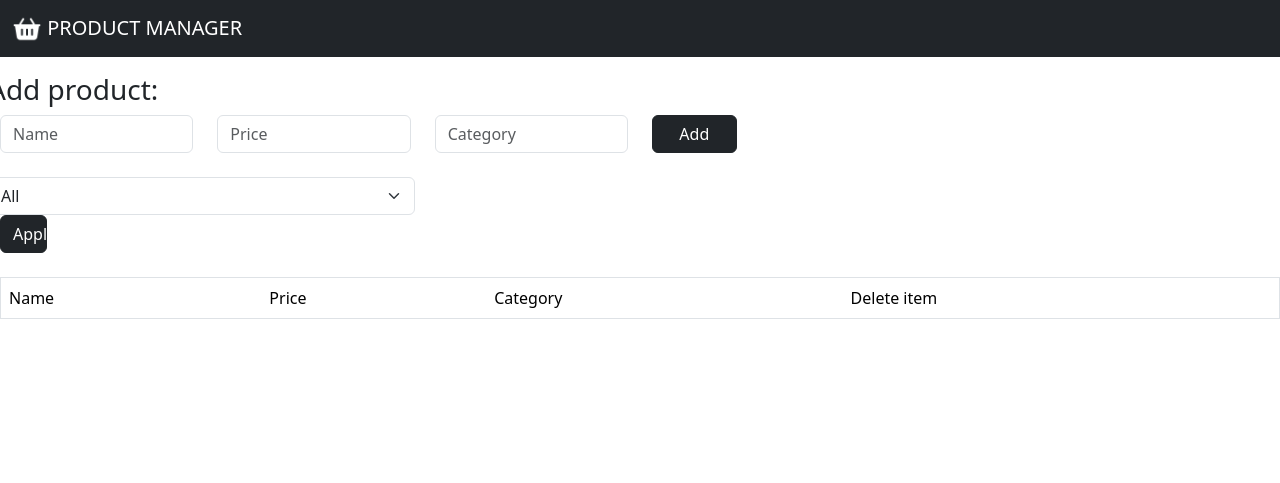
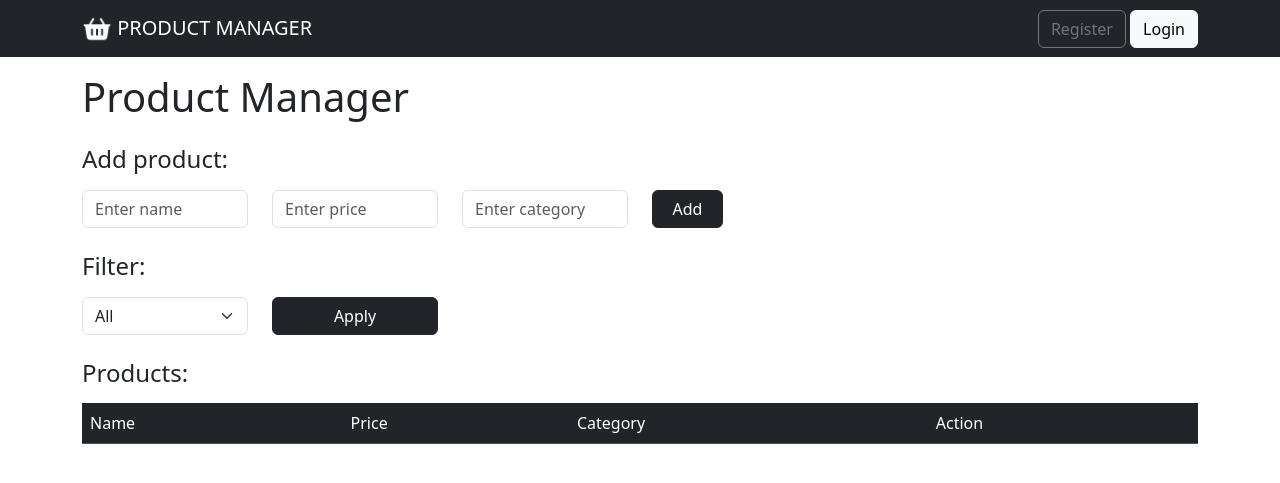
Before and after one commit to kiyalum/Product_Manager, a Flask app: template templates/index.html in a window 1280 px wide. Shown: the top 483 px of the page. Run offline with Flask 3, Linux system fonts and the light colour scheme; the template is opened without the code that fills it, so the values that code supplies are empty.

Commit message:
Login and Reegister

```diff
--- a/app.py
+++ b/app.py
@@ -1,4 +1,6 @@
-from flask import Flask, render_template, request, redirect, url_for, flash
+from flask import Flask, render_template, request, redirect, url_for, flash, session
+from werkzeug.security import generate_password_hash, check_password_hash
+
 from models import init_db
 from action_db import *
 
@@ -6,24 +8,30 @@ app = Flask(__name__)
 app.secret_key = "anything"
 init_db()
 
+def is_logged():
+    return 'company_name' in session
+
 @app.route('/', methods=['GET', 'POST'])
 def index():
+    if not is_logged():
+        return redirect(url_for('login'))
+
     if request.method == 'POST':
         product_name = request.form.get('name').lower()
-        product_price = request.form.get('price')
-        product_category = request.form.get('category')
+        product_price = float(request.form.get('price'))
+        product_category = request.form.get('category').lower()
         if product_exist(product_name):
             flash('Product already exists!')
         else:
             add_product(product_name, product_price, product_category)
+            flash('Product added!')
         return redirect(url_for('index'))
 
-    filter_items = None
     categories = get_all_categories()
     choice_category = request.args.get('category', 'all')
 
     if choice_category == 'all':
-        filter_items = get_all_items()
+        filter_items = get_all_products()
     else:
         filter_items = get_product_by_category(choice_category)
 
@@ -38,4 +46,43 @@ def delete(name):
         flash('Item removed from list!')
         return redirect(url_for('index'))
 
+@app.route('/register', methods=['GET', 'POST'])
+def register():
+    if request.method == 'POST':
+        name = request.form.get('name_company')
+        password = request.form.get('password')
+
+        if company_exists(name):
+            flash('Company already exists!')
+            return redirect(url_for('register'))
+        else:
+            password_hash = generate_password_hash(password)
+
+            flash(f'Company {name} is registered!')
+            add_company(name, password_hash)
+            return redirect(url_for('login'))
+
+    return render_template('register.html')
+
+@app.route('/login', methods=['GET', 'POST'])
+def login():
+    if request.method == 'POST':
+        name = request.form.get('name_company')
+        password = request.form.get('password')
+
+        if not company_exists(name):
+            flash(f'Company {name} does not exist!')
+            return redirect(url_for('login'))
+
+        company = get_company_by_name(name)
+        if not check_password_hash(company.password, password):
+            flash('Password incorrect!')
+            return redirect(url_for('login'))
+
+        session['company_name'] = company.name
+        flash(f'Welcome, {company.name}!')
+        return redirect(url_for('index'))
+
+    return render_template('login.html')
+
 app.run(debug=True)
--- a/templates/index.html
+++ b/templates/index.html
@@ -6,40 +6,51 @@
     <link href="https://cdn.jsdelivr.net/npm/bootstrap@5.3.8/dist/css/bootstrap.min.css" rel="stylesheet" integrity="sha384-sRIl4kxILFvY47J16cr9ZwB07vP4J8+LH7qKQnuqkuIAvNWLzeN8tE5YBujZqJLB" crossorigin="anonymous">
 </head>
 <body>
+
     <nav class="navbar navbar-dark bg-dark mb-3">
-      <div class="container-fluid">
+    <div class="container">
       <a class="navbar-brand" href="#">
         <img src="{{ url_for('static', filename='images/logo.png') }}" style="filter: invert(100%)" alt="Logo"
              width="30" height="30" class="d-inline-block align-text-top">
         <span class="navbar-brand h1">PRODUCT MANAGER</span>
       </a>
+
+      <div>
+        <a href="{{ url_for('register') }}" class="btn btn-outline-secondary">Register</a>
+        <a href="{{ url_for('login') }}" class="btn btn-light">Login</a>
+      </div>
+
     </div>
   </nav>
 
+<div class="container">
 
+    <h1 class="mb-4">Product Manager</h1>
 
     {% with messages = get_flashed_messages() %}
       {% if messages %}
-            {% for msg in messages %}
-                <p>{{ msg }}</p>
+        {% for message in messages %}
+          <div class="alert alert-info" role="alert">
+            {{ message }}
+          </div>
         {% endfor %}
       {% endif %}
-    {% endwith%}
+    {% endwith %}
 
-    <h3 class="row col-md-2">Add product: </h3>
+    <h4 class="mb-3">Add product:</h4>
 
-    <form method="POST" class="row md-4">
+    <form method="POST" class="row mb-4">
 
       <div class="col-md-2">
-              <input type="text" name="name" class="form-control" placeholder="Name" aria-label="Name">
+        <input type="text" name="name" class="form-control" placeholder="Enter name" required>
       </div>
 
       <div class="col-md-2">
-              <input type="number" name="price" class="form-control" placeholder="Price" aria-label="Price">
+        <input type="text" name="price" class="form-control" placeholder="Enter price" required>
       </div>
 
       <div class="col-md-2">
-              <input type="text" name="category" class="form-control" placeholder="Category" aria-label="Category">
+        <input type="text" name='category' class="form-control" placeholder="Enter category" required>
       </div>
 
       <div class="col-md-1">
@@ -47,34 +58,41 @@
       </div>
 
     </form>
-    <br>
-    <form method="GET" class="row col-md-4">
+
+    <h4 class="mb-3">Filter:</h4>
+
+    <form method="GET" class="row mb-4">
+
+      <div class="col-md-2">
 
         <select name="category" class="form-select">
-
-            <option value="all" {% if choice_category=="all" %} selected {% endif %}>All</option>
+          <option value="all" {% if choice_category=='all' %} selected {% endif %}>All</option>
 
           {% for row in categories %}
-                <option value="{{ row.category }}" {% if choice_category==row.category %} selected {% endif %}>
+            <option value="{{ row.category }}" {% if choice_category==row.category %} selected {% endif %} >
               {{ row.category.title() }}
             </option>
           {% endfor %}
 
         </select>
 
-        <div class="class col-md-2">
+      </div>
+
+      <div class="col-md-2">
           <button type="submit" class="btn btn-dark w-100">Apply</button>
       </div>
 
     </form>
-    <br>
-    <table border="1px" cellpadding="5px" class="table table-hover">
-        <thead class="">
+
+    <h4 class="mb-3">Products:</h4>
+
+    <table class="table table-hover">
+        <thead class="table-dark">
             <tr>
                 <td>Name</td>
                 <td>Price</td>
                 <td>Category</td>
-                <td>Delete item</td>
+                <td>Action</td>
             </tr>
         </thead>
         <tbody>
@@ -85,12 +103,14 @@
               <td>{{ item.category }}</td>
               <td>
                 <a href="{{ url_for('delete', name=item.name) }}">
-                            <button type="submit" class="btn btn-danger w-40">Delete</button>
+                  <button type="submit" class="btn btn-danger ">Видалити</button>
                 </a>
               </td>
             </tr>
           {% endfor %}
         </tbody>
     </table>
+  </div>
+
 </body>
 </html>
```
Also changed, not shown: action_db.py (+18 -6 lines), models.py (+6 -1 lines), templates/login.html (added, +56 -0 lines), templates/register.html (added, +55 -0 lines), db.sqlite. Lines whose indentation alone changed are shown as unchanged.
